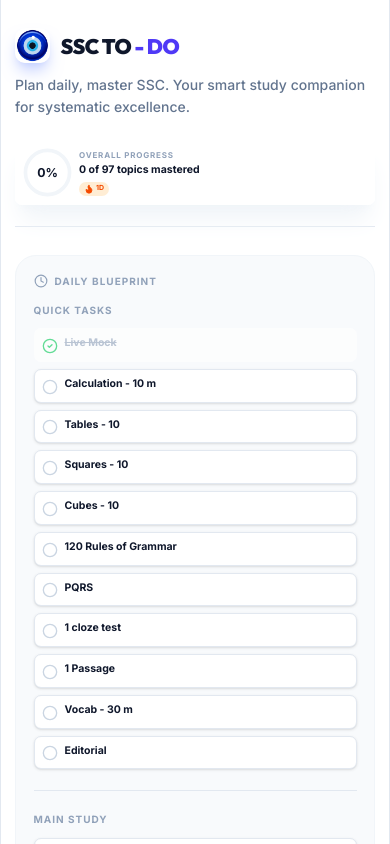
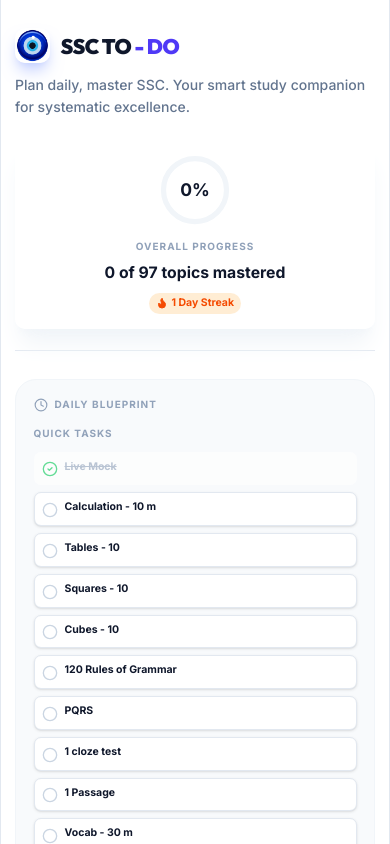
Before and after one commit to Mukullll03/todo, a React (Vite) app: page / in a window 390 px wide. Both pictures are taken after a click on the button "Live Mock". Shown: the top 844 px of the page. Built offline with nearby package versions, Linux system fonts and the light colour scheme.

Commit message:
Restored v36: feat: combine stats text for better readability
Improve font sizing and spacing in stats section.

```diff
--- a/src/App.tsx
+++ b/src/App.tsx
@@ -435,27 +435,27 @@ export default function App() {
           </div>
 
           {/* Progress Stats Card */}
-          <div className="glass p-2 sm:p-3 md:p-6 rounded-lg sm:rounded-xl md:rounded-2xl border-slate-200 shadow-xl shadow-slate-100 w-full">
-            <div className="flex items-center justify-between gap-2 sm:gap-3 md:gap-6">
+          <div className="glass p-4 md:p-6 rounded-xl md:rounded-2xl border-slate-200 shadow-xl shadow-slate-100 w-full md:w-auto md:min-w-fit">
+            <div className="flex flex-col md:flex-row items-center gap-4 md:gap-6">
               {/* Circular Progress */}
-              <div className="relative w-14 h-14 sm:w-16 sm:h-16 md:w-20 md:h-20 flex-shrink-0">
-                <svg className="w-14 h-14 sm:w-16 sm:h-16 md:w-20 md:h-20 transform -rotate-90" viewBox="0 0 80 80">
+              <div className="relative w-20 h-20 flex-shrink-0">
+                <svg className="w-20 h-20 transform -rotate-90" viewBox="0 0 80 80">
                   <circle cx="40" cy="40" r="36" stroke="currentColor" strokeWidth="6" fill="transparent" className="text-slate-100" />
                   <circle cx="40" cy="40" r="36" stroke="currentColor" strokeWidth="6" fill="transparent"
                     strokeDasharray={226} strokeDashoffset={226 - (226 * percentage) / 100}
                     className="text-indigo-600 transition-all duration-1000 ease-out"
                   />
                 </svg>
-                <div className="absolute inset-0 flex items-center justify-center font-bold text-sm sm:text-base md:text-xl text-slate-900">{percentage}%</div>
+                <div className="absolute inset-0 flex items-center justify-center font-bold text-xl text-slate-900">{percentage}%</div>
               </div>
 
               {/* Stats Info */}
-              <div className="flex flex-col gap-0.5 sm:gap-1 min-w-0 flex-1">
-                <p className="text-slate-400 text-[8px] sm:text-[9px] md:text-[10px] font-bold uppercase tracking-widest">Overall Progress</p>
-                <p className="text-xs sm:text-sm md:text-lg font-black text-slate-900 leading-tight">{completedCount} of {totalTasksCount} topics mastered</p>
+              <div className="flex flex-col items-center md:items-start gap-2">
+                <p className="text-slate-400 text-[10px] font-bold uppercase tracking-widest">Overall Progress</p>
+                <p className="text-lg md:text-xl font-black text-slate-900">{completedCount} of {totalTasksCount} topics mastered</p>
                 {currentStreak > 0 && (
-                  <span className="flex items-center gap-0.5 bg-orange-100 text-orange-600 px-1.5 py-0.5 rounded-full text-[7px] sm:text-[8px] font-black w-fit mt-1">
-                    <Flame size={10} fill="currentColor" /> {currentStreak}D
+                  <span className="flex items-center gap-1 bg-orange-100 text-orange-600 px-2 py-1 rounded-full text-xs font-black">
+                    <Flame size={12} fill="currentColor" /> {currentStreak} Day Streak
                   </span>
                 )}
               </div>
```
